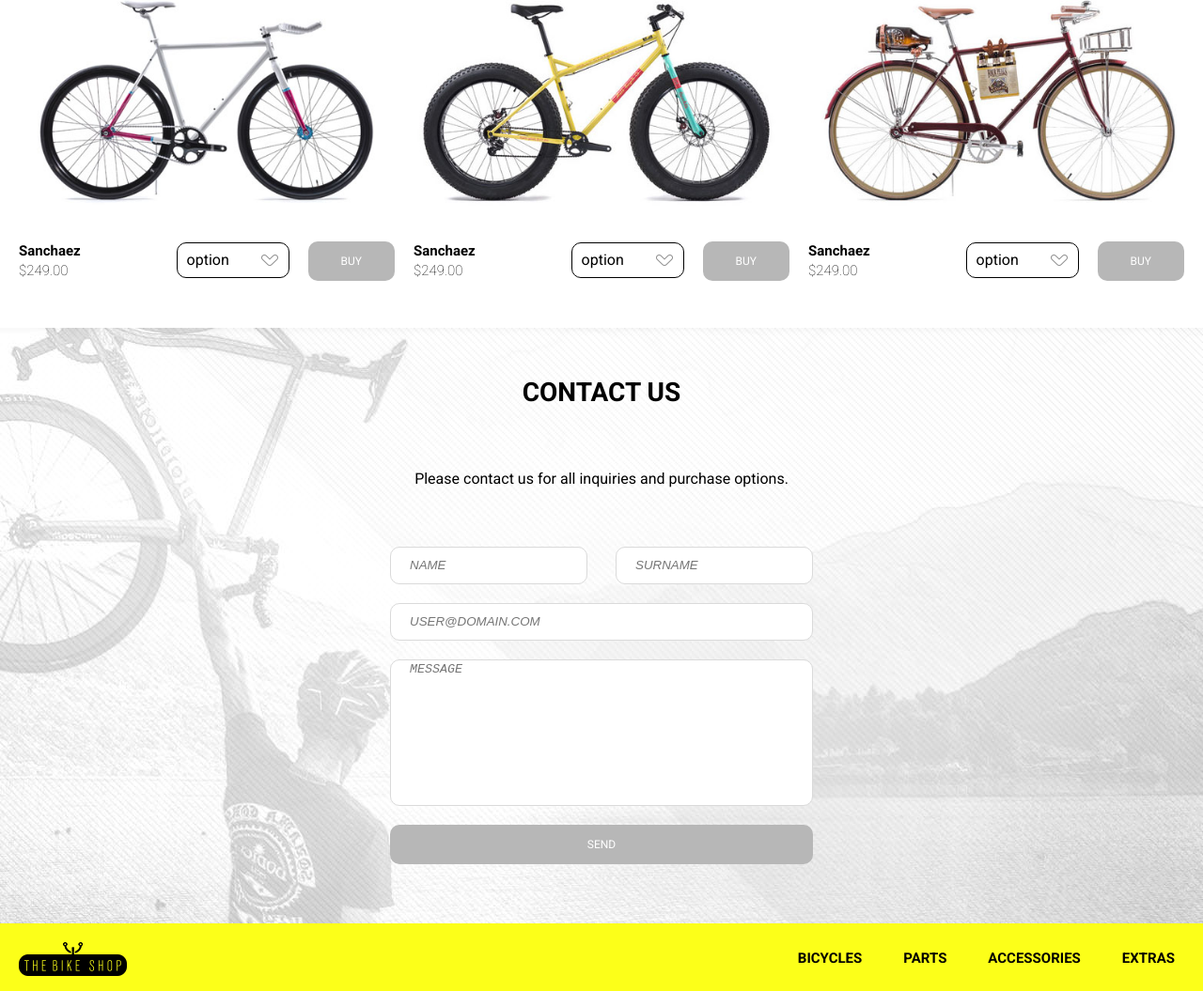
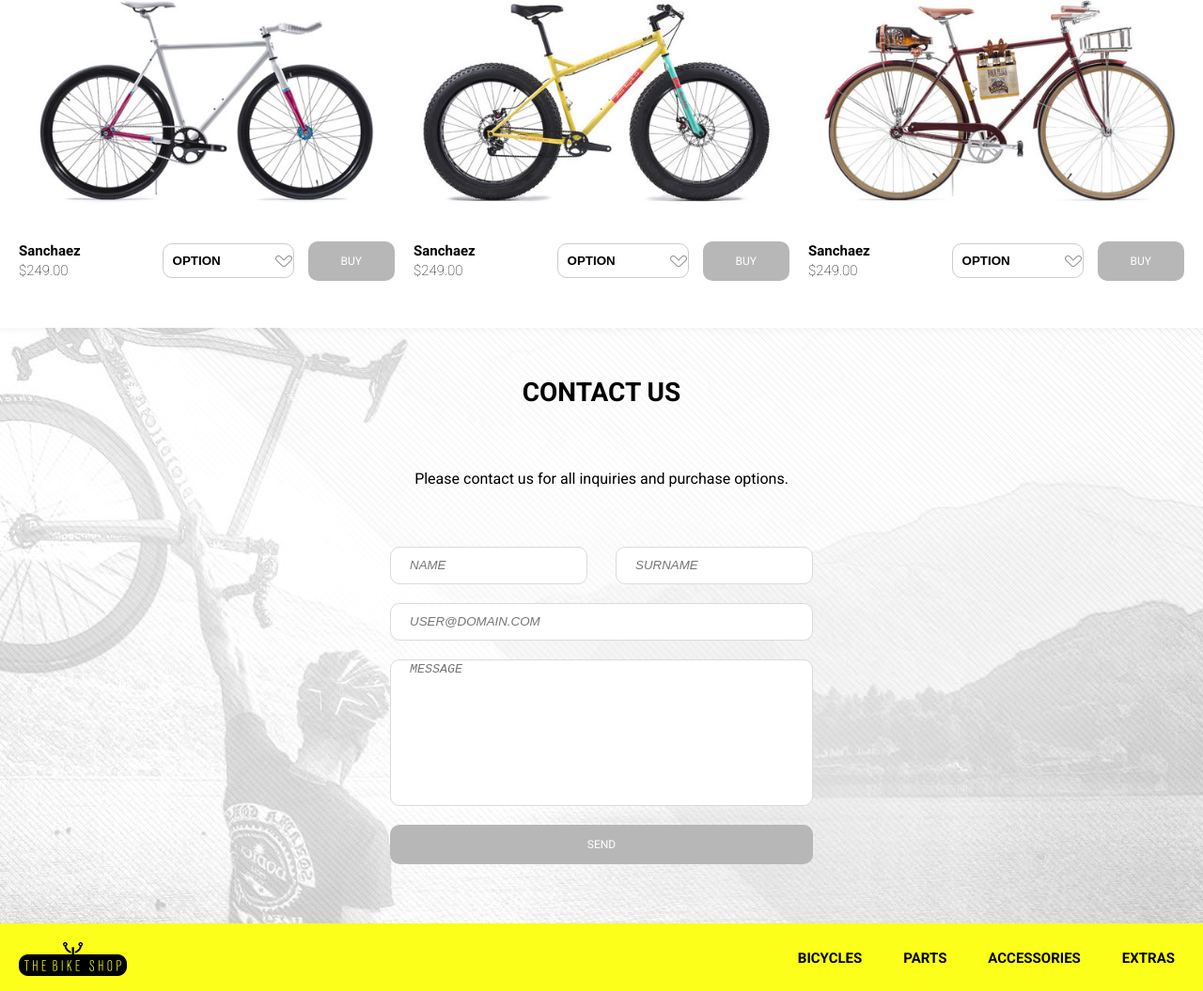
Before and after one commit to KabaninArtem/bike-shop, a plain HTML site: page index.html in a window 1280 px wide. Shown: the part 1756-2811 px from the top of the page at 94% size. Drawn offline with Linux system fonts and the light colour scheme.

Commit message:
add select in gallery-block__item

```diff
--- a/css/style.css
+++ b/css/style.css
@@ -253,7 +253,6 @@ main .categories-block .row .categories-block__item .action a {
     text-decoration: none;
     text-transform: uppercase;
     color: #fff;
-
 }
 
 main .gallery-block {
@@ -305,16 +304,21 @@ main .gallery-block .row .gallery-block__item .price-block .row:last-child {
     align-items: baseline;
 }
 
-main .gallery-block .row .gallery-block__item .price-block .row a:first-child {
-    margin-right: 20px;
+main .gallery-block .row .gallery-block__item .price-block .row select {
+    width: 140px;
+    margin-right: 15px;
     padding: 10px;
-    max-width: 120px;
-    width: 100%;
-    color: black;
-    box-sizing: border-box;
-    border: 1px solid black;
     border-radius: 10px;
-    text-decoration: none;
+    text-transform: uppercase;
+    font-weight: bold;
+    border: 1px solid #cccccc;
+    overflow: hidden;
+    background: url("../img/option_arrow.png") no-repeat right;
+    -webkit-appearance: none;
+}
+
+main .gallery-block .row .gallery-block__item .price-block .row select:focus {
+    outline: none;
 }
 
 main .gallery-block .row .gallery-block__item .price-block .row a:first-child img {
--- a/index.html
+++ b/index.html
@@ -91,7 +91,10 @@
                         <p>$249.00</p>
                     </div>
                     <div class="row">
-                        <a href="javascript:;">option <img src="img/option_arrow.png" alt="arrow"></a>
+                        <select name="option">
+                            <option>option</option>
+                            <option>option</option>
+                        </select>
                         <a href="javascript:;" class="button">buy</a>
                     </div>
                 </div>
@@ -104,7 +107,10 @@
                         <p>$249.00</p>
                     </div>
                     <div class="row">
-                        <a href="javascript:;">option <img src="img/option_arrow.png" alt="arrow"></a>
+                        <select name="option">
+                            <option>option</option>
+                            <option>option</option>
+                        </select>
                         <a href="javascript:;" class="button">buy</a>
                     </div>
                 </div>
@@ -117,7 +123,10 @@
                         <p>$249.00</p>
                     </div>
                     <div class="row">
-                        <a href="javascript:;">option <img src="img/option_arrow.png" alt="arrow"></a>
+                        <select name="option">
+                            <option>option</option>
+                            <option>option</option>
+                        </select>
                         <a href="javascript:;" class="button">buy</a>
                     </div>
                 </div>
```
